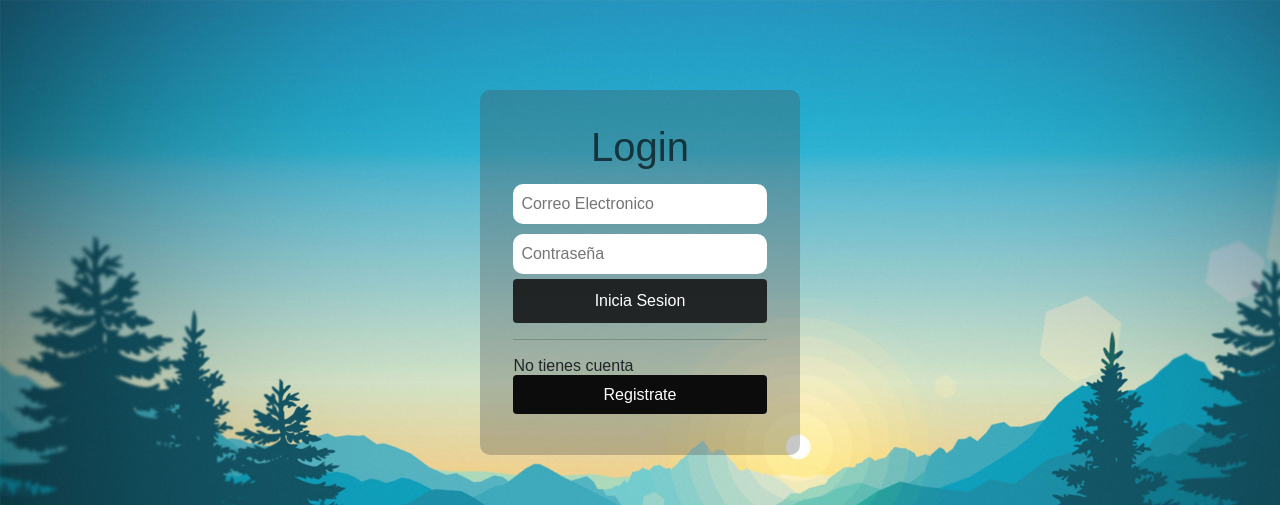
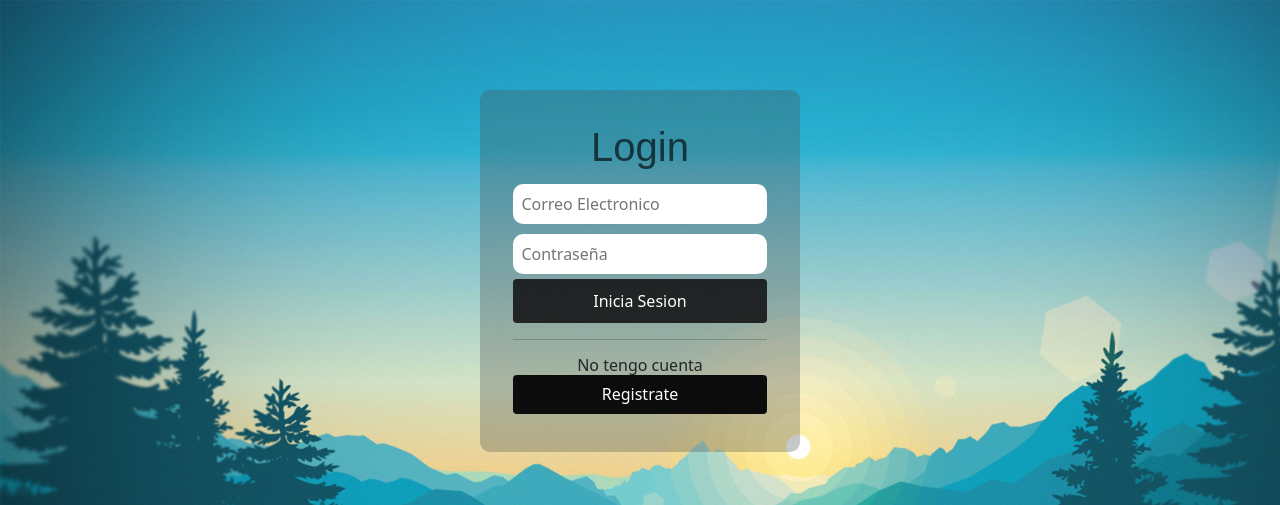
Before and after one commit to garcescamilo/ProyectoReact, a React (Vite) app: page / in a window 1280 px wide. Shown: the top 505 px of the page. Built offline with nearby package versions, Linux system fonts and the light colour scheme; no server answers.

Commit message:
actualizacion 1.2

```diff
--- a/src/components/layout/Header/nav.css
+++ b/src/components/layout/Header/nav.css
@@ -1,3 +1,19 @@
-* {
-    font-family: sans-serif !important;
+.padre-nav {
+    background-color: red;
+    display: flex;
+    justify-content: space-between;
+    align-items: center;
+    width: 100%;
+
 }
+
+
+
+.salir {}
+
+.boton-salir {
+    margin: 3%;
+    padding: 0.5em 2em;
+    border-radius: 10px;
+    border: none;
+}
--- a/src/components/layout/Header/nav.jsx
+++ b/src/components/layout/Header/nav.jsx
@@ -1,5 +1,6 @@
 import 'bootstrap/dist/css/bootstrap.min.css';
 import './nav.css'
+import logo from '../../../assets/react.svg'
 import { NavLink, useNavigate } from 'react-router-dom';
 import appFirebase from '../../../../back/credenciales';
 import { getAuth, signOut } from 'firebase/auth';
@@ -21,14 +22,20 @@ function HeadNav() {
     return (
         <>
             <div className='padre-nav'>
+                <div><img src={logo} alt="" /></div>
                 <nav>
                     <div className='nav'>
+
                         <NavLink to={"/liquidacion"}>Liquidar</NavLink>
                         <NavLink to={"/admindash"}>DashBoard</NavLink>
                         <NavLink to={"/analisis"}>Analisis</NavLink>
                     </div>
                 </nav>
-                <button onClick={handleLogout}>Salir</button>
+                <div className='salir'>
+                    <button className='boton-salir' onClick={handleLogout}>Salir</button>
+                </div>
+
+
             </div>
         </>
     );
--- a/src/components/layout/login/Login.jsx
+++ b/src/components/layout/login/Login.jsx
@@ -44,7 +44,7 @@ const Login = () => {
           </section>
 
           <hr></hr>
-          <h4 className="cuenta-no">{registrando ? "ya tienes cuenta" : "No tienes cuenta"}
+          <h4 className="cuenta-no">{registrando ? "Ya tengo cuenta" : "No tengo cuenta"}
             <button className="btnLogin" onClick={() => { setRegistrando(!registrando) }}>{registrando ? " inicia sesion" : "Registrate"}</button>
           </h4>
         </form>
--- a/src/components/layout/login/login.css
+++ b/src/components/layout/login/login.css
@@ -72,7 +72,9 @@ input {
 }
 
 .cuenta-no {
+  margin-bottom: 2%;
   font-size: 1em;
+  text-align: center;
 }
 
 .error-message {
```
